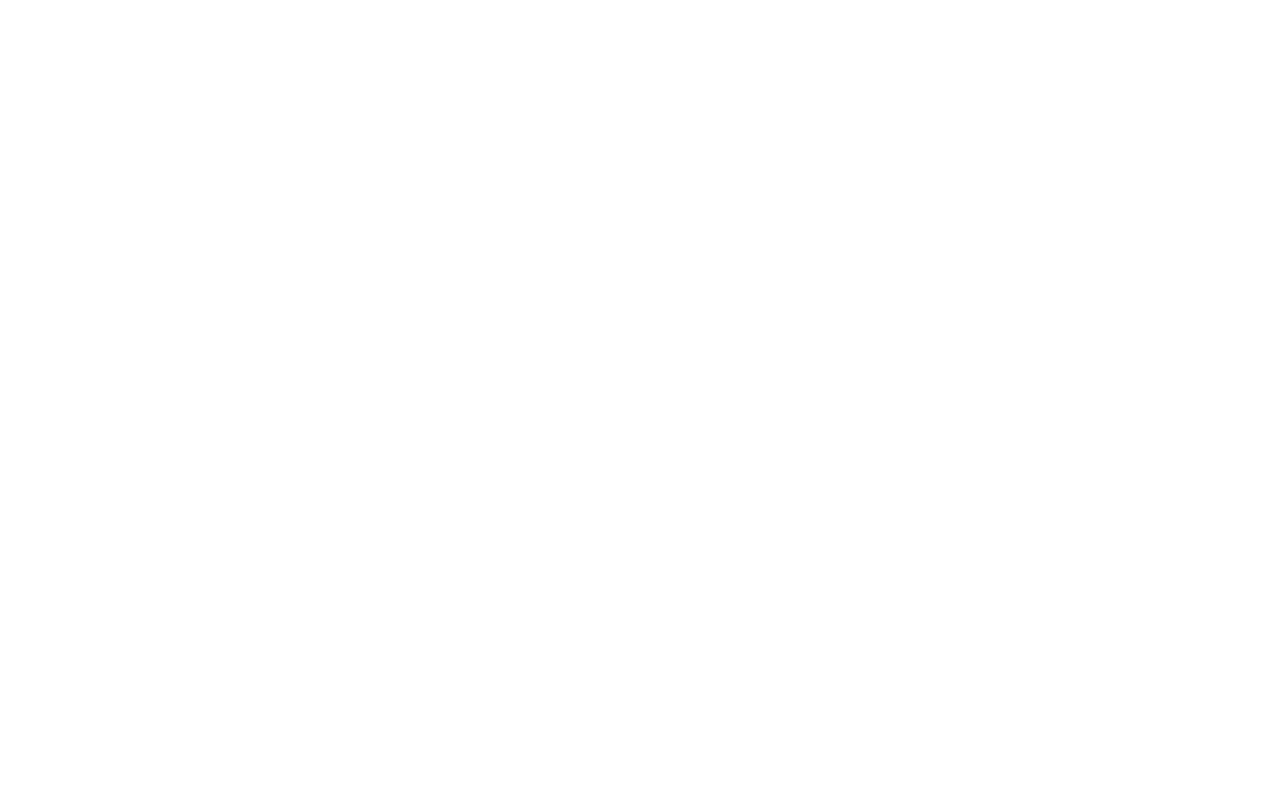
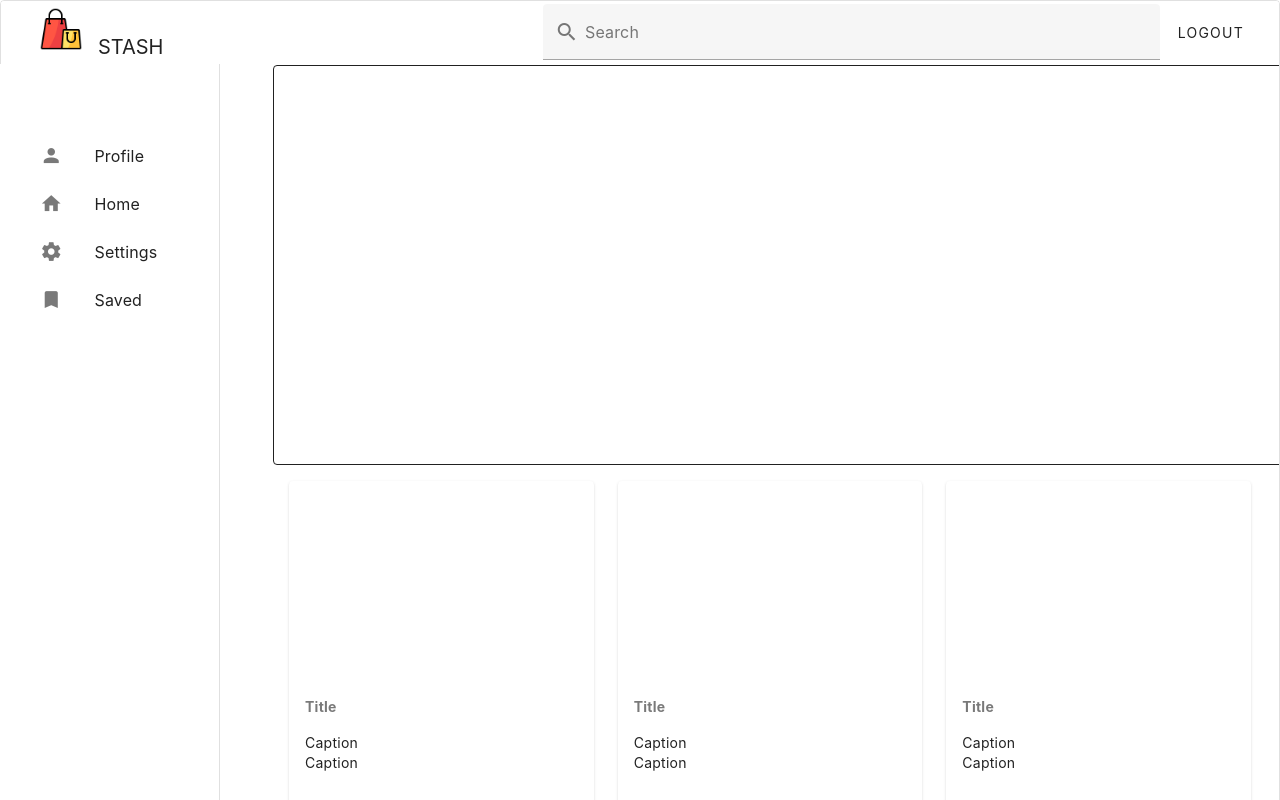
Before and after one commit to danielleirishmaymartinez/vue, a Vue app: page /home in a window 1280 px wide. Before the commit this address had no page. Shown: the top 800 px of the page. Built offline with nearby package versions, Linux system fonts and the light colour scheme.

Commit message:
fix: fixed the routes for registration and login form

```diff
--- a/src/components/system/SettingSidebar.vue
+++ b/src/components/system/SettingSidebar.vue
@@ -34,12 +34,12 @@
           <v-list-item
             prepend-icon="mdi-home"
             title="Home"
-            @click="navigateTo('/homepage')"
+            @click="navigateTo('/home')"
           ></v-list-item>
           <v-list-item
             prepend-icon="mdi-cog"
             title="Settings"
-            @click="navigateTo('/settings/personal')"
+            @click="navigateTo('/settings')"
           ></v-list-item>
           <v-list-item
             prepend-icon="mdi-bookmark"
--- a/src/components/system/SidebarNav.vue
+++ b/src/components/system/SidebarNav.vue
@@ -5,7 +5,7 @@
 
 const router = useRouter();
 const { mobile } = useDisplay();
-const drawer = ref(!mobile.value); // Drawer visibility toggle
+const drawer = ref(!mobile.value);
 
 // Function to navigate to different routes
 function navigateTo(path) {
@@ -30,7 +30,7 @@
       <v-list-item
         prepend-icon="mdi-home"
         title="Home"
-        @click="navigateTo('/homepage')"
+        @click="navigateTo('/home')"
       ></v-list-item>
       <v-list-item
         prepend-icon="mdi-cog"
--- a/src/router/index.js
+++ b/src/router/index.js
@@ -26,8 +26,8 @@
       component: RegisterView,
     },
     {
-      path: '/homepage',
-      name: 'homepage',
+      path: '/home',
+      name: 'home',
       component: HomepageView,
     },
     {
```
